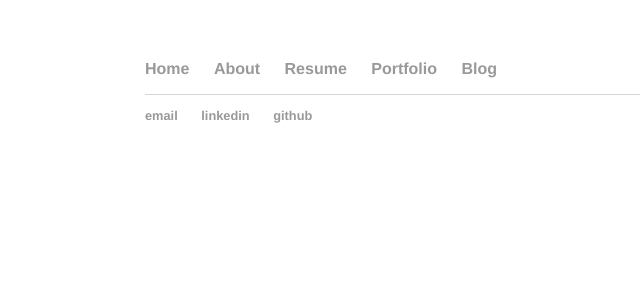
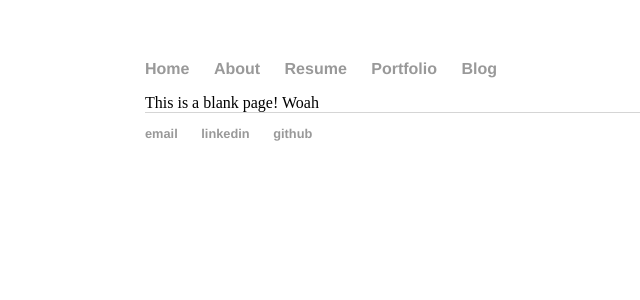
Before and after one commit to digigrant/digigrant.github.io, a Jekyll site: the page built from html/about.html, in a window 1280 px wide. Shown: the top 300 px of the page, without its empty margins (47-687 px from the left). Built offline with Jekyll 4.4.1, drawn with Linux system fonts in a browser that asks for light colours.

Commit message:
Update about.html

```diff
--- a/html/about.html
+++ b/html/about.html
@@ -1,3 +1,6 @@
 ---
 layout: default
+title: Grant Joyner
 ---
+
+This is a blank page! Woah
```
